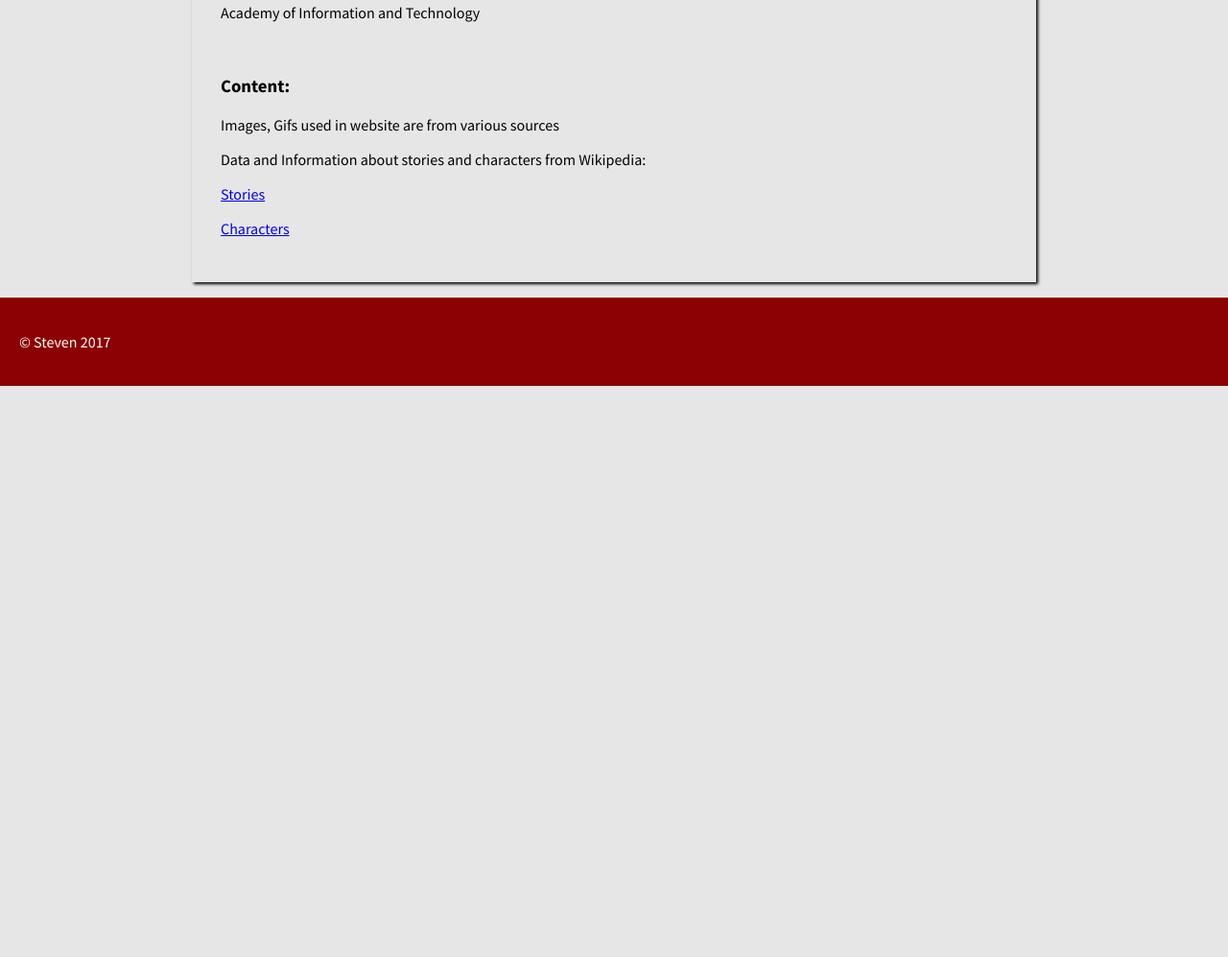
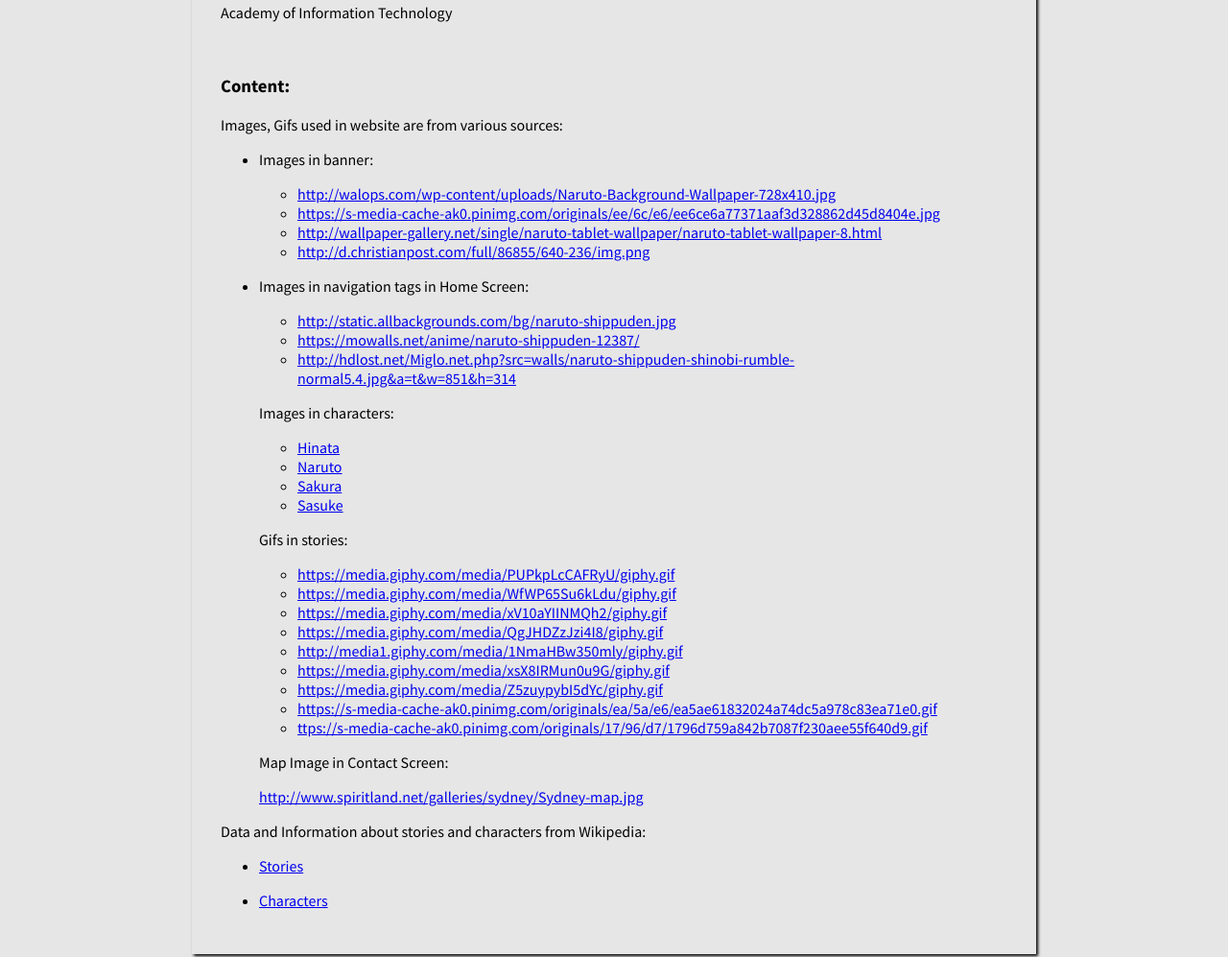
Before and after one commit to iamstevendao/Naruto1, a plain HTML site: page src/about.html in a window 1280 px wide. Shown: the part 375-1372 px from the top of the page at 96% size. Before the commit the page ends 800 px from the top, so only its background shows below. Drawn offline with nearby package versions, Linux system fonts and the light colour scheme.

Commit message:
add references, refactoring code

```diff
--- a/src/about.html
+++ b/src/about.html
@@ -6,7 +6,6 @@
     <link rel="icon" href="../images/icon/naruto.ico">
     <meta name="viewport" content="width=device-width, initial-scale=1">
     <link rel="stylesheet" href="style.css">
-    <script type="text/javascript" src="http://ajax.googleapis.com/ajax/libs/jquery/1.7.1/jquery.min.js"></script>
 </head>
 
 <body>
@@ -19,7 +18,7 @@
                 <li> <a href="home.html">Home</a></li>
                 <li> <a href="stories.html">Stories</a></li>
                 <li> <a href="characters.html">Characters</a></li>
-                <li  class="active"> <a href="about.html">About</a></li>
+                <li class="active"> <a href="about.html">About</a></li>
                 <li> <a href="contact.html">Contact</a></li>
             </ul>
         </div>
@@ -33,13 +32,60 @@
         <h3>Author:</h3>
         <p>By <strong>Phu Kien Dao (Steven)</strong></p>
         <p>StudentID: <strong>6326</strong></p>
-        <p>Academy of Information and Technology</p>
+        <p>Academy of Information Technology</p>
         <br/>
         <h3>Content:</h3>
-        <p>Images, Gifs used in website are from various sources</p>
+        <p>Images, Gifs used in website are from various sources:</p>
+        <ul>
+            <li>
+                <p>Images in banner:</p>
+                <ul>
+                    <li><a href="http://walops.com/wp-content/uploads/Naruto-Background-Wallpaper-728x410.jpg">http://walops.com/wp-content/uploads/Naruto-Background-Wallpaper-728x410.jpg</a></li>
+                    <li><a href="https://s-media-cache-ak0.pinimg.com/originals/ee/6c/e6/ee6ce6a77371aaf3d328862d45d8404e.jpg">https://s-media-cache-ak0.pinimg.com/originals/ee/6c/e6/ee6ce6a77371aaf3d328862d45d8404e.jpg</a></li>
+                    <li><a href="http://wallpaper-gallery.net/single/naruto-tablet-wallpaper/naruto-tablet-wallpaper-8.html">http://wallpaper-gallery.net/single/naruto-tablet-wallpaper/naruto-tablet-wallpaper-8.html</a></li>
+                    <li><a href="http://d.christianpost.com/full/86855/640-236/img.png">http://d.christianpost.com/full/86855/640-236/img.png</a></li>
+                </ul>
+            </li>
+            <li>
+                <p>Images in navigation tags in Home Screen:</p>
+                <ul>
+                    <li><a href="http://static.allbackgrounds.com/bg/naruto-shippuden.jpg">http://static.allbackgrounds.com/bg/naruto-shippuden.jpg</a></li>
+                    <li><a href="https://mowalls.net/anime/naruto-shippuden-12387/">https://mowalls.net/anime/naruto-shippuden-12387/</a></li>
+                    <li><a href="http://hdlost.net/Miglo.net.php?src=walls/naruto-shippuden-shinobi-rumble-normal5.4.jpg&a=t&w=851&h=314">http://hdlost.net/Miglo.net.php?src=walls/naruto-shippuden-shinobi-rumble-normal5.4.jpg&a=t&w=851&h=314</a></li>
+                </ul>
+
+                <p>Images in characters:</p>
+                <ul>
+                    <li><a href="http://img1.ak.crunchyroll.com/i/spire4/2721224cafd1894588ecdf13691ff47b1421698184_full.jpg">Hinata</a></li>
+                    <li><a href="http://i3.ruliweb.com/img/5/6/6/7/5667D9E73C5565001F">Naruto</a></li>
+                    <li><a href="https://s-media-cache-ak0.pinimg.com/736x/38/02/50/380250507643be86498bfd88052c230a.jpg">Sakura</a></li>
+                    <li><a href="http://www.painelefesta.com.br/image/cache/data/Totens/Naruto/dnrt04-1000x1000.jpg">Sasuke</a></li>
+                </ul>
+                <p>Gifs in stories:</p>
+                <ul>
+                    <li><a href="https://media.giphy.com/media/PUPkpLcCAFRyU/giphy.gif">https://media.giphy.com/media/PUPkpLcCAFRyU/giphy.gif</a></li>
+                    <li><a href="https://media.giphy.com/media/WfWP65Su6kLdu/giphy.gif">https://media.giphy.com/media/WfWP65Su6kLdu/giphy.gif</a></li>
+                    <li><a href="https://media.giphy.com/media/xV10aYIINMQh2/giphy.gif">https://media.giphy.com/media/xV10aYIINMQh2/giphy.gif</a></li>
+                    <li><a href="https://media.giphy.com/media/QgJHDZzJzi4I8/giphy.gif">https://media.giphy.com/media/QgJHDZzJzi4I8/giphy.gif</a></li>
+                    <li><a href="http://media1.giphy.com/media/1NmaHBw350mly/giphy.gif">http://media1.giphy.com/media/1NmaHBw350mly/giphy.gif</a></li>
+                    <li><a href="https://media.giphy.com/media/xsX8IRMun0u9G/giphy.gif">https://media.giphy.com/media/xsX8IRMun0u9G/giphy.gif</a></li>
+                    <li><a href="https://media.giphy.com/media/Z5zuypybI5dYc/giphy.gif">https://media.giphy.com/media/Z5zuypybI5dYc/giphy.gif</a></li>
+                    <li><a href="https://s-media-cache-ak0.pinimg.com/originals/ea/5a/e6/ea5ae61832024a74dc5a978c83ea71e0.gif">https://s-media-cache-ak0.pinimg.com/originals/ea/5a/e6/ea5ae61832024a74dc5a978c83ea71e0.gif</a></li>
+                    <li><a href="https://s-media-cache-ak0.pinimg.com/originals/17/96/d7/1796d759a842b7087f230aee55f640d9.gif">ttps://s-media-cache-ak0.pinimg.com/originals/17/96/d7/1796d759a842b7087f230aee55f640d9.gif</a></li>
+                </ul>
+                <p>Map Image in Contact Screen:</p>
+                <a href="http://www.spiritland.net/galleries/sydney/Sydney-map.jpg">http://www.spiritland.net/galleries/sydney/Sydney-map.jpg</a>
+            </li>
+        </ul>
         <p>Data and Information about stories and characters from Wikipedia:</p>
-        <p><a href="https://en.wikipedia.org/wiki/Naruto">Stories</a></p>
-        <p><a href="http://naruto.wikia.com/wiki/Category:Characters">Characters</a></p>
+        <ul>
+            <li>
+                <p><a href="https://en.wikipedia.org/wiki/Naruto">Stories</a></p>
+            </li>
+            <li>
+                <p><a href="http://naruto.wikia.com/wiki/Category:Characters">Characters</a></p>
+            </li>
+        </ul>
     </div>
 
     <footer>
--- a/src/style.css
+++ b/src/style.css
@@ -315,3 +315,9 @@ footer {
     text-shadow: 2px 2px 2px red;
     color: black;
 }
+
+input, textarea {
+    background-color: #E6E6E6;
+    border: 2px solid red;
+    padding: 5px;
+}
```
Also changed, not shown: src/characters.html (+3 -1 lines), src/contact.html (+3 -3 lines), src/stories.html (+61 -8 lines), images/gifs/gif_character.gif (deleted), images/gifs/story9.gif (deleted), images/village_symbol.jpg (deleted), 5 other files.
